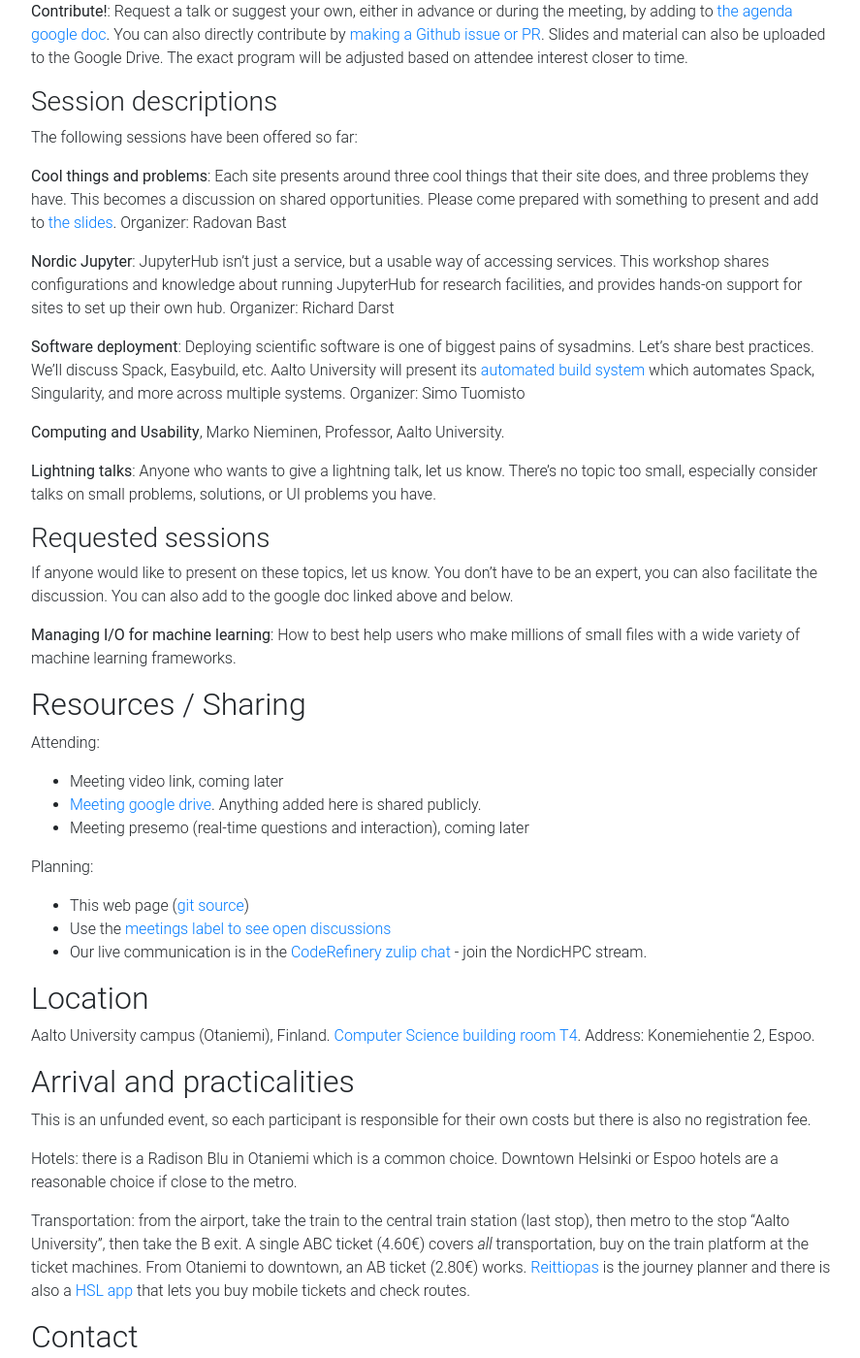
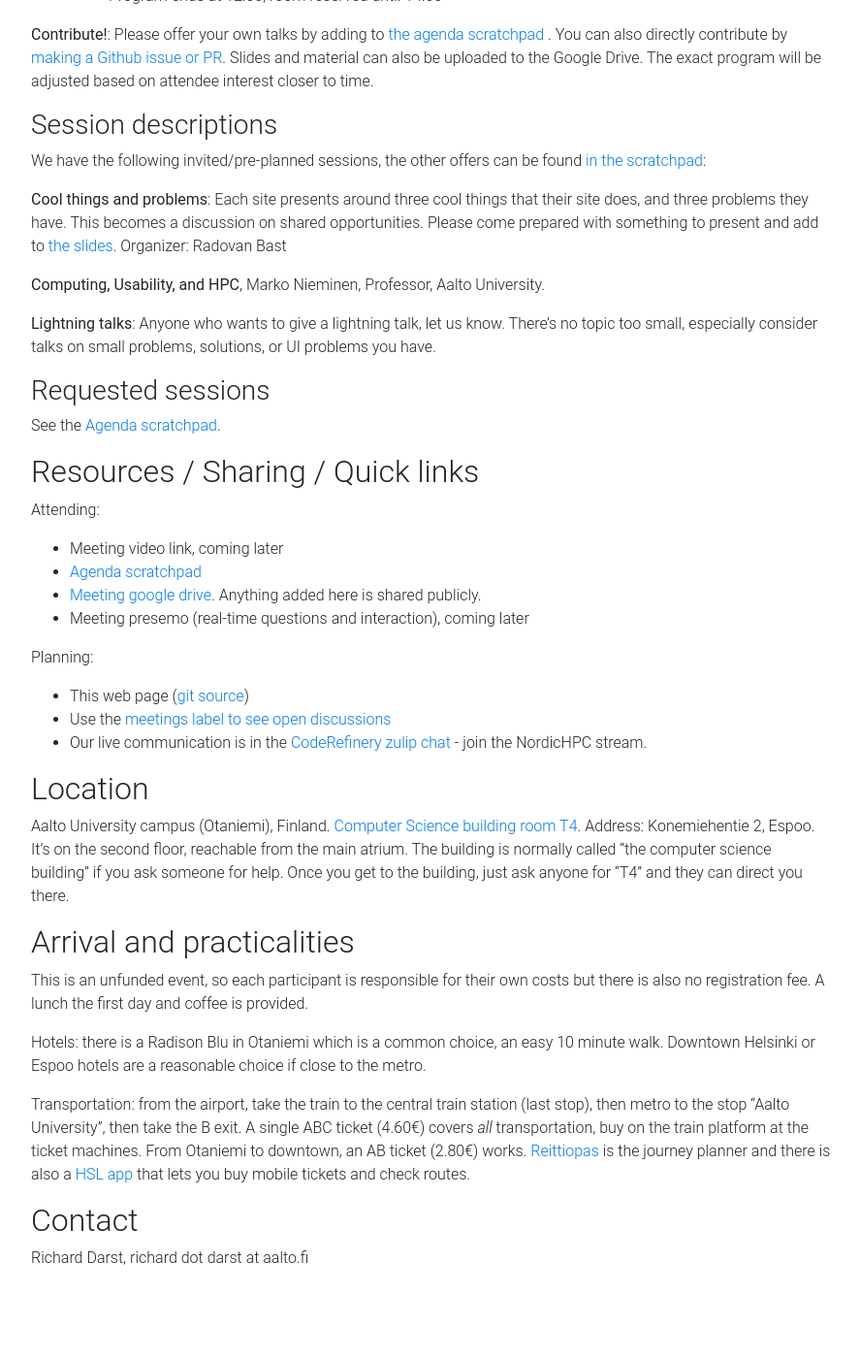
Before and after one commit to NordicHPC/nordichpc.github.io, a Jekyll site: the page built from 2019-11-14-helsinki.md, in a window 1280 px wide and 1400 px high, scrolled down 1235 px. Shown: the whole window at 97% size, without its empty margins (338-1225 px from the left). Built offline with Jekyll 4.4.1, drawn with Linux system fonts in a browser that asks for light colours; nearby versions of some CDN libraries; comment, search, counter and statistics services are not loaded; some of the changed text lies outside the part shown.

Commit message:
2019-11-14-helsinki: update meeting details with latest info

```diff
--- a/2019-11-14-helsinki.md
+++ b/2019-11-14-helsinki.md
@@ -28,12 +28,15 @@ workshop.  Come prepared to collaborate - this is a meeting for the
 doers.
 
 
+
+
+
 ## Registration
 
 You can [register here](https://forms.gle/u9VLEcoWcSbWkgpk9)
 for attendance, possible attendance, or remote attendance.  **Our
 first meeting is a small, intimate event with limited space, please
-register early.**
+register early.**  (2019-10-24: there is still some space).
 
 The ideal attendee is working in developing, maintaining, or supporting
 general-purpose computing infrastructure in the Nordics, and has an
@@ -42,12 +45,20 @@ are welcome as well.  We'll try to make room for anyone in academic
 computing centers in the Nordics.
 
 
+
+
+
 ## What you need to prepare
 
 - Think about what cool things you do and what your most common
   problems are.
 - Prepare to present three cool things and three problems from your site (see below).
-- Suggest a topic or two that we should discuss.
+- Suggest a topic or two that we should discuss in the agenda
+  scratchpad.
+- Come prepared to contribute as much as you listen!
+
+
+
 
 
 ## Agenda
@@ -59,7 +70,7 @@ break-out sessions or parallel tracks.
 * 14 November.
   * Early arrivals?  Come find us in room A243 or the obvious coffee
     room in the A2 corridor.
-  * 11:00 Lunch for those who have arrived
+  * 11:30 Light lunch provided
   * 12:00 Afternoon session
     * Talks
 	* Breakout sessions, either planned or to continue discussions
@@ -72,18 +83,20 @@ break-out sessions or parallel tracks.
 	* Breakout sessions
   * Program ends at 12:00, room reserved until 14:00
 
-**Contribute!**: Request a talk or suggest your own, either in advance
-or during the meeting, by adding to [the agenda google
-doc](https://docs.google.com/document/d/1l5BCK7EWEQ-eNpUbcoPC64SfCoCCJIJ6bTJ7Hn0mGwE).
+**Contribute!**: Please offer your own talks by adding to [the agenda scratchpad
+](https://hackmd.io/uCFgSqABSBKP1PGKLxjLKQ?both).
 You can also directly contribute by [making a Github issue or PR](https://github.com/NordicHPC/nordichpc.github.io/labels/meetings).
 Slides and material can also be uploaded to the Google Drive.
 The exact program will be adjusted based on attendee interest closer
 to time.
 
 
+
 ### Session descriptions
 
-The following sessions have been offered so far:
+We have the following invited/pre-planned sessions, the other offers
+can be found [in the
+scratchpad](https://hackmd.io/uCFgSqABSBKP1PGKLxjLKQ?both):
 
 **Cool things and problems**: Each site presents around three cool
 things that their site does, and three problems they have.  This
@@ -92,20 +105,7 @@ with something to present and add to [the
 slides](https://docs.google.com/presentation/d/1zXVxqLQ9E8AEtexIKWWt7AjwmrKLt9HpJCvIGcv7-nQ).
 Organizer: Radovan Bast
 
-**Nordic Jupyter**: JupyterHub isn't just a service, but a usable way
-of accessing services.  This workshop shares configurations and
-knowledge about running JupyterHub for research facilities, and
-provides hands-on support for sites to set up their own hub.
-Organizer: Richard Darst
-
-**Software deployment**: Deploying scientific software is one of biggest pains of
-sysadmins.  Let's share best practices.  We'll discuss Spack,
-Easybuild, etc.  Aalto University will present its [automated build
-system](https://github.com/AaltoScienceIT/science-build-rules) which
-automates Spack, Singularity, and more across multiple systems.
-Organizer: Simo Tuomisto
-
-**Computing and Usability**, Marko Nieminen, Professor, Aalto
+**Computing, Usability, and HPC**, Marko Nieminen, Professor, Aalto
 University.
 
 **Lightning talks**: Anyone who wants to give a lightning talk, let us
@@ -113,21 +113,20 @@ know.  There's no topic too small, especially consider talks on small
 problems, solutions, or UI problems you have.
 
 
+
 ### Requested sessions
 
-If anyone would like to present on these topics, let us know.  You
-don't have to be an expert, you can also facilitate the discussion.
-You can also add to the google doc linked above and below.
-
-**Managing I/O for machine learning**: How to best help users who make
-millions of small files with a wide variety of machine learning
-frameworks.
+See the [Agenda scratchpad](https://hackmd.io/uCFgSqABSBKP1PGKLxjLKQ?both).
 
 
-## Resources / Sharing
+
+
+
+## Resources / Sharing / Quick links
 
 Attending:
 * Meeting video link, coming later
+* [Agenda scratchpad](https://hackmd.io/uCFgSqABSBKP1PGKLxjLKQ?both)
 * [Meeting google drive](https://drive.google.com/drive/u/0/folders/1f6PwK_ihXoKRbQdyAQ2Kwh7z3h7UuxRh).  Anything added here is shared publicly.
 * Meeting presemo (real-time questions and interaction), coming later
 
@@ -138,21 +137,31 @@ Planning:
   chat](https://coderefinery.zulipchat.com/) - join the NordicHPC stream.
 
 
+
+
+
 ## Location
 
 Aalto University campus (Otaniemi), Finland. [Computer Science
 building room T4](https://usefulaaltomap.fi/#!/select/T4).  Address:
-Konemiehentie 2, Espoo.
+Konemiehentie 2, Espoo.  It's on the second floor, reachable from the
+main atrium.  The building is normally called "the computer science
+building" if you ask someone for help.  Once you get to the building,
+just ask anyone for "T4" and they can direct you there.
+
+
+
 
 
 ## Arrival and practicalities
 
 This is an unfunded event, so each participant is responsible for
-their own costs but there is also no registration fee.
+their own costs but there is also no registration fee.  A lunch the
+first day and coffee is provided.
 
-Hotels: there is a Radison Blu in Otaniemi which is a common choice.
-Downtown Helsinki or Espoo hotels are a reasonable choice if close to
-the metro.
+Hotels: there is a Radison Blu in Otaniemi which is a common choice,
+an easy 10 minute walk.  Downtown Helsinki or Espoo hotels are a
+reasonable choice if close to the metro.
 
 Transportation: from the airport, take the train to the central train
 station (last stop), then metro to the stop "Aalto University", then
@@ -164,6 +173,9 @@ is also a [HSL app](https://www.hsl.fi/en/app) that lets you buy
 mobile tickets and check routes.
 
 
+
+
+
 ## Contact
 
 Richard Darst, richard dot darst at aalto.fi
```
